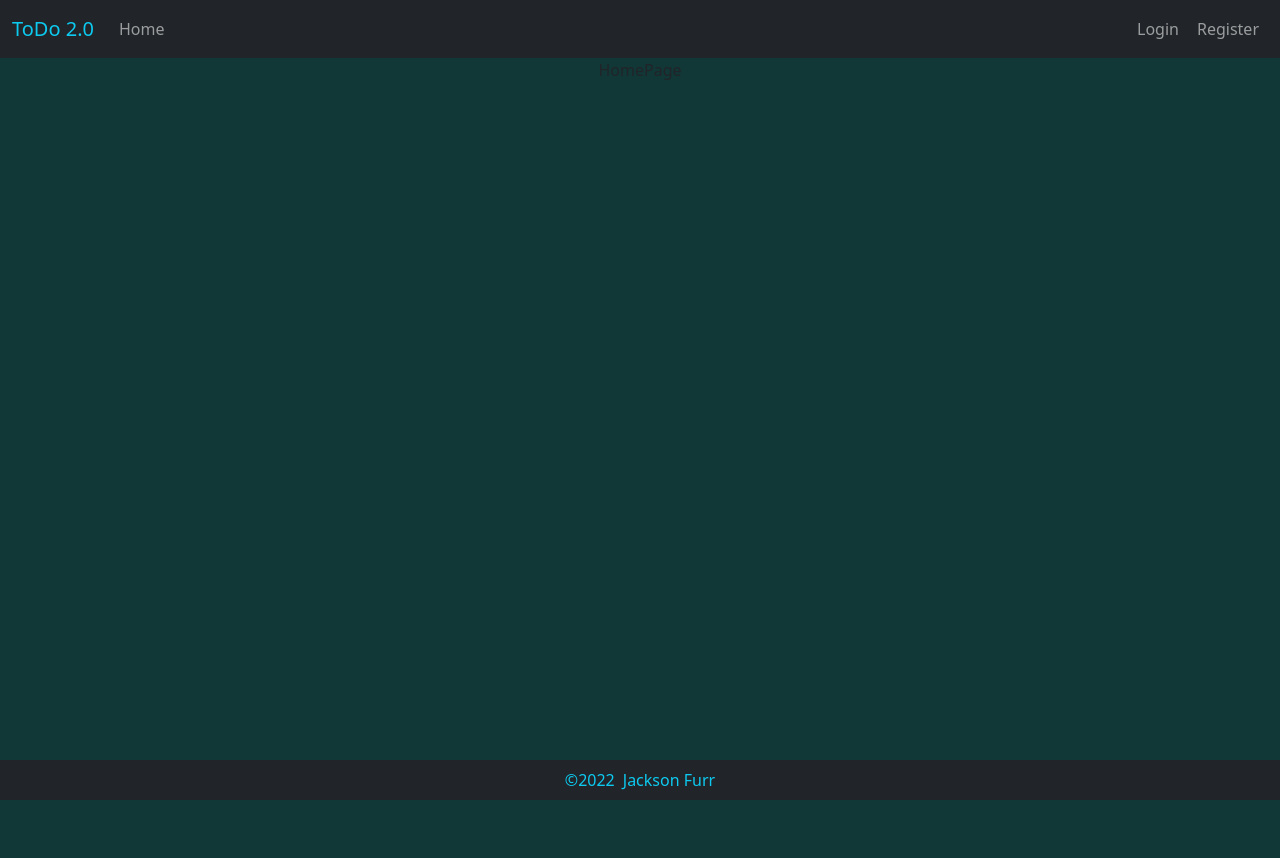
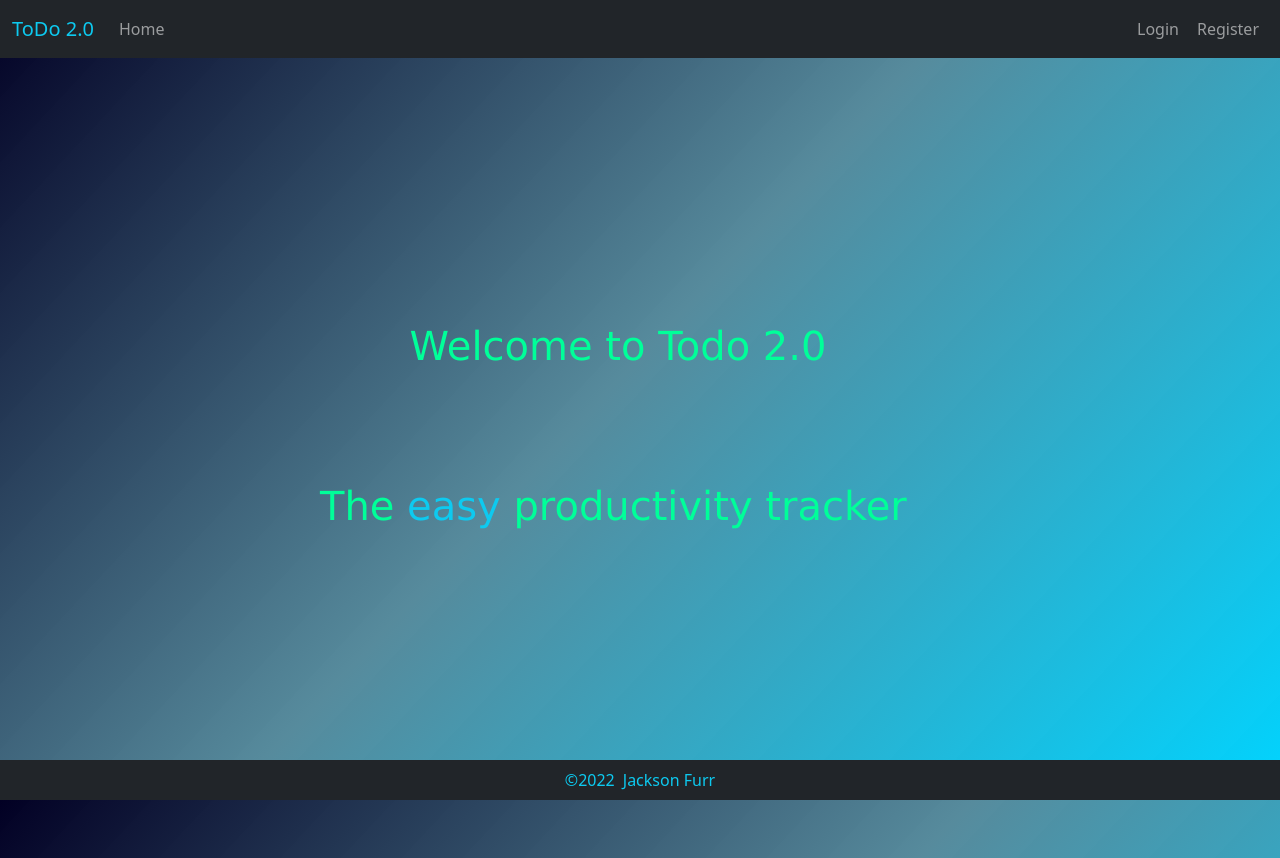
Before and after one commit to Furrj/TaskrClient, a React (Create React App) app: page / in a window 1280 px wide. Before the commit the page ends 800 px from the top, so only its background shows below. Built offline with nearby package versions, Linux system fonts and the light colour scheme.

Commit message:
homePage animation

```diff
--- a/src/App.tsx
+++ b/src/App.tsx
@@ -32,6 +32,7 @@ const App: React.FC = () => {
     <BrowserRouter>
       <div>
         <Navbar
+          userName={userInfo.username}
           loggedIn={loggedIn}
           setUserInfo={setUserInfo}
           setLoggedIn={setLoggedIn}
@@ -60,8 +61,8 @@ const App: React.FC = () => {
             />
             <Route path="/mytodos" element={<MyTodos userId={userInfo.id} />} />
         </Routes>
+      </div>
       <Footer />
-      </div>
     </BrowserRouter>
   );
 };
--- a/src/index.css
+++ b/src/index.css
@@ -1,6 +1,21 @@
+html {
+  height: 100%;
+}
+
 body {
+  height: 100%;
+  margin: 0;
   text-align: center;
   background-color: rgb(18, 55, 55);
+  background: rgb(2, 0, 36);
+  background: linear-gradient(
+    133deg,
+    rgba(2, 0, 36, 1) 0%,
+    rgba(75, 131, 150, 0.9362092391304347) 48%,
+    rgba(0, 212, 255, 1) 100%
+  );
+  background-repeat: no-repeat;
+  background-attachment: fixed;
 }
 
 .wrapper {
@@ -49,6 +64,38 @@ body {
   font-size: 500%;
 }
 
+@keyframes slideIn {
+  0% {
+    transform: translateX(-250%);
+  }
+  100% {
+    transform: translateX(0%);
+  }
+}
+
+#homeCont {
+  position: relative;
+  height: 100vh;
+}
+
+#homeCard1 {
+  position: absolute;
+  bottom: 60%;
+  left: 32%;
+  font-family: Verdana, Geneva, Tahoma, sans-serif;
+  color: rgb(0, 255, 153);
+  animation: 1s ease-out 0s 1 slideIn;
+}
+
+#homeCard2 {
+  position: absolute;
+  bottom: 40%;
+  left: 25%;
+  font-family: Verdana, Geneva, Tahoma, sans-serif;
+  color: rgb(0, 255, 153);
+  animation: 2s ease-out 0s 1 slideIn;
+}
+
 @media only screen and (max-width: 450px) {
   .allTodosCont {
     display: flex;
--- a/src/layouts/Navbar.tsx
+++ b/src/layouts/Navbar.tsx
@@ -7,12 +7,13 @@ import { initState } from "../App";
 import { IUser } from "../App";
 
 interface IProps {
+  userName: string;
   loggedIn: boolean;
   setUserInfo: React.Dispatch<React.SetStateAction<IUser>>;
   setLoggedIn: React.Dispatch<React.SetStateAction<boolean>>;
 }
 
-const Navbar: React.FC<IProps> = ({ loggedIn, setUserInfo, setLoggedIn }) => {
+const Navbar: React.FC<IProps> = ({ loggedIn, setUserInfo, setLoggedIn, userName }) => {
   const logout = (e: React.MouseEvent<HTMLAnchorElement>): void => {
     setLoggedIn(false);
     setUserInfo(initState);
--- a/src/views/HomePage.tsx
+++ b/src/views/HomePage.tsx
@@ -1,7 +1,12 @@
 import React from "react";
 
 const HomePage: React.FC = () => {
-  return <div>HomePage</div>;
+  return (
+    <div id="homeCont">
+      <h1 id="homeCard1">Welcome to Todo 2.0</h1>
+      <h1 id="homeCard2">The <span className="text-info">easy</span> productivity tracker</h1>
+    </div>
+  );
 };
 
 export default HomePage;
--- a/src/views/MyTodos.tsx
+++ b/src/views/MyTodos.tsx
@@ -1,4 +1,7 @@
 import React, { useState, useEffect } from "react";
+import { useNavigate, NavigateFunction } from "react-router-dom";
+
+//COMPS
 import AddTodo from "../components/AddToDo";
 import Listings from "../components/Listings";
 import NewTodo from "../components/NewTodo";
@@ -18,7 +21,12 @@ const MyTodos: React.FC<IProps> = ({ userId }) => {
   const [addingTodo, setAddingTodo] = useState<boolean>(false);
   const [rerender, setRerender] = useState<boolean>(false);
 
+  const navigate: NavigateFunction = useNavigate();
+
   useEffect(() => {
+    if (!userId) {
+      return navigate("/login");
+    }
     fetchData();
     console.log("UseEffect Triggered");
   }, [rerender]);
```
Lines whose indentation alone changed are shown as unchanged.
